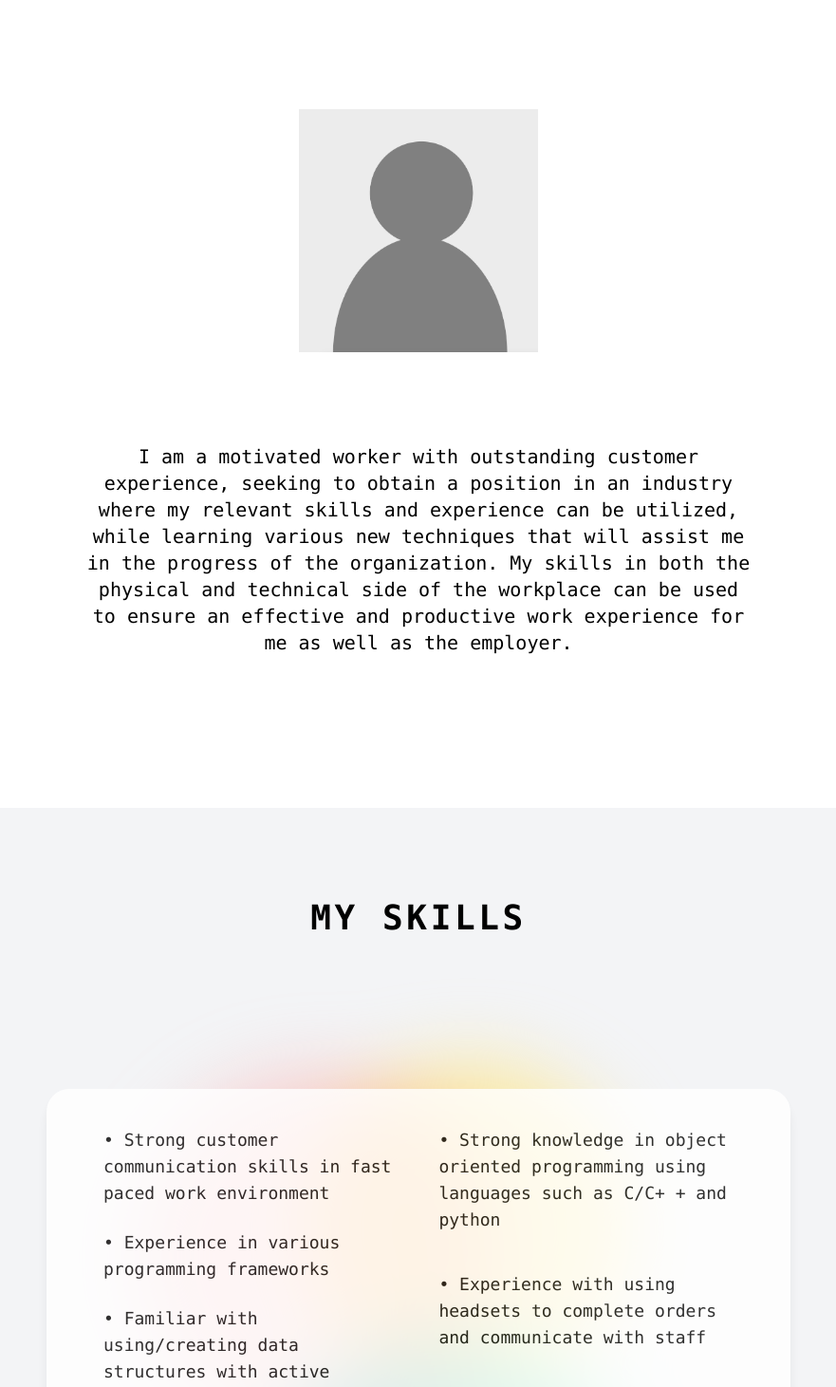
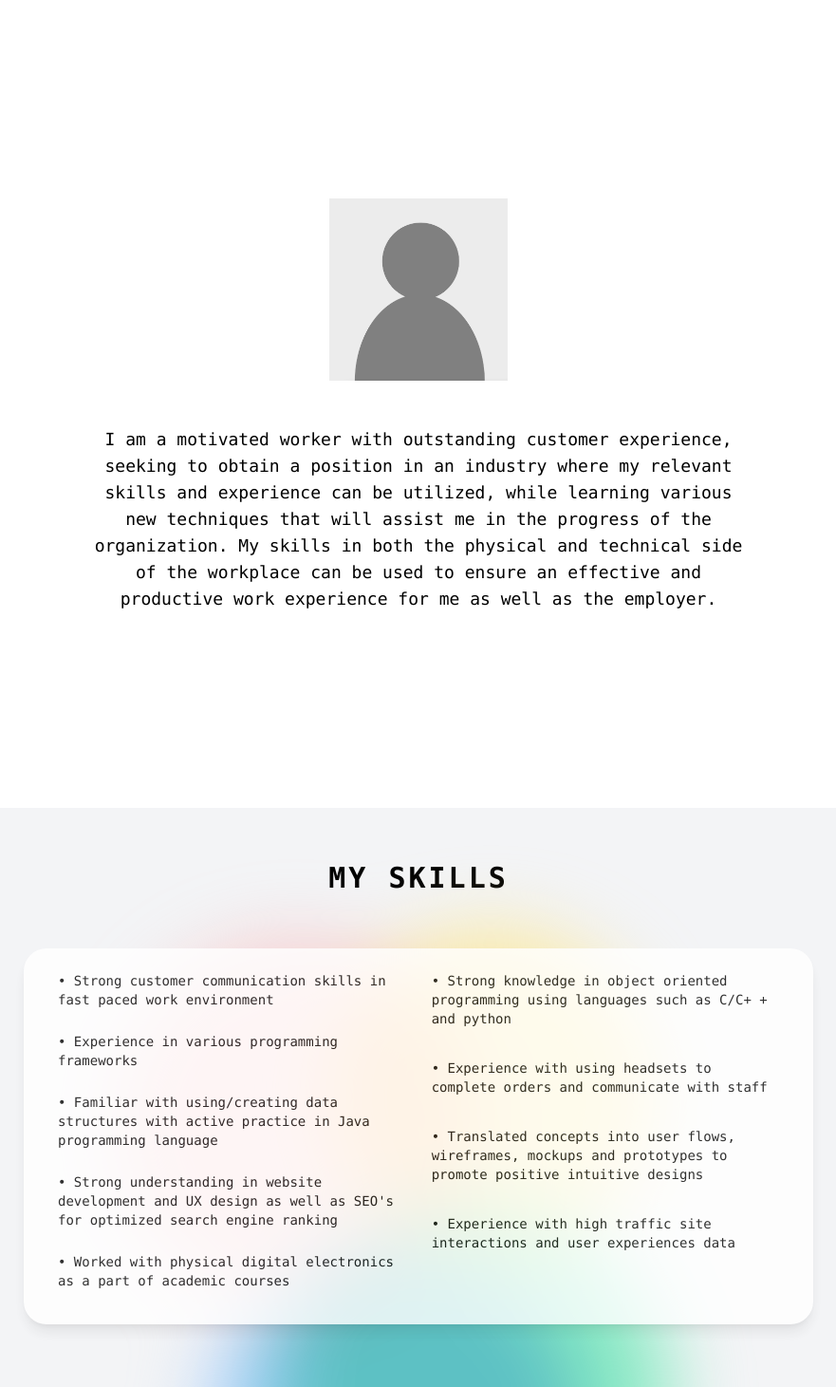
Before and after one commit to arvinbenipal/my_website, a React (Create React App) app: page / in a window 1280 px wide. Shown: the part 749-2210 px from the top of the page at 95% size, without its empty margins (199-1080 px from the left). Built offline with nearby package versions, Linux system fonts and the light colour scheme.

Commit message:
fixed for mobile

```diff
--- a/src/components/Content.js
+++ b/src/components/Content.js
@@ -3,13 +3,13 @@ import ImageOne from "../images/Profilepic.png"
 
 const Content = () => {
     return (
-            <div className="h-screen flex flex-col justify-center">
+            <div id="Content" className="h-screen flex flex-col justify-center">
                 <div classname= "lg:grid lg:grid-cols-2">
-                    <div id="Content">
-                        <img alt="car" className="mx-auto h-64" src={ImageOne} />
+                    <div >
+                        <img alt="car" className="mx-auto h-40 md:h-48" src={ImageOne} />
                     </div>
                     <div >
-                        <h1 className="p-24 md:px-48 lg:px-72 font-mono text-center lg:text-xl md:text-lg test-sm">
+                        <h1 className="p-12 md:px-48 lg:px-72 font-mono text-center lg:text-lg md:text-md text-xs">
                             I am a motivated worker with outstanding customer experience,
                             seeking to obtain a position in an industry where my relevant
                             skills and experience can be utilized, while learning various
--- a/src/components/Hero.js
+++ b/src/components/Hero.js
@@ -5,11 +5,11 @@ import Image from "../images/down.png"
 const Hero = () => {
     return (
         <div id="test" className="h-screen font-mono bg-black lg:bg-white flex flex-col justify-center items-center">
-            <h1 className="text-white lg:text-black lg:text-9xl text-6xl  mb-14">Arvin Benipal
+            <h1 className="text-white lg:text-black lg:text-9xl text-5xl  mb-14">Arvin Benipal
             </h1>
 
             <Link to="Content" smooth="true" duration="800">
-                <img alt="down-arrow" className="absolute bottom-12 h-6 animate-bounce" src={Image}/>
+                <img alt="down-arrow" className="flex h-6 animate-bounce" src={Image}/>
             </Link>
         </div>
 
--- a/src/pages/contact.js
+++ b/src/pages/contact.js
@@ -2,13 +2,13 @@ import React from 'react'
 
 const contact = () => {
     return (
-        <div id="Contact" className="h-screen bg-gray-100">
+        <div id="Contact" className="overflow-hidden h-screen bg-gray-100">
 
             <div className="flex justify-center">
-                <h1 className="text-4xl font-bold text-black font-mono py-24 tracking-widest"> Contact</h1>
+                <h1 className="text-3xl font-bold text-black font-mono pt-10 pb-6 tracking-widest"> Contact</h1>
             </div>
 
-            <div className="flex justify-center pt-24 font-mono text-sm">
+            <div className="flex justify-center pt-4 font-mono text-xs">
 
                 <div className="bg-blue-400 max-w-4xl p-8 rounded-3xl opacity-80">
                     <div className="py-5">
@@ -21,7 +21,7 @@ const contact = () => {
                         <input className="w-full p-3 pb-28 placeholder-gray-400 tracking-wider" placeholder="Message"></input>
                     </div>
                     <div className="py-5">
-                        <button className="bg-black text-white p-3 px-48 rounded-full w-full hover:bg-gray-800">Send</button>
+                        <button className="bg-black text-white p-3 px-36 md:px-48 rounded-full w-full hover:bg-gray-800">Send</button>
                     </div>
                 </div>
 
--- a/src/pages/menu.js
+++ b/src/pages/menu.js
@@ -2,9 +2,9 @@ import React from 'react'
 
 const Menu = () => {
     return (
-        <div className="h-screen overflow-hidden px-14 bg-gray-100">
+        <div className="h-screen overflow-hidden px-8 bg-gray-100">
             <div className="flex justify-center">
-                <h1 className="text-4xl font-bold text-black font-mono py-24 tracking-widest"> MY SKILLS</h1>
+                <h1 className="text-3xl font-bold text-black font-mono pt-14 tracking-widest"> MY SKILLS</h1>
             </div>
             <div className="relative w-full filter blur-2xl">
 
@@ -15,11 +15,11 @@ const Menu = () => {
 
             </div>
 
-            <div className="lg:px-48 pt-16">
+            <div className="lg:px-48 pt-8 md:pt-14">
 
 
-                <div className="flex p-10 bg-white rounded-3xl shadow-lg opacity-80">
-                    <ul className="font-mono text-sm lg:text-lg px-5">
+                <div className="flex p-6 bg-white rounded-3xl shadow-lg opacity-80">
+                    <ul className="font-mono text-xs lg:text-sm px-3">
                         <li className="pb-3">• Strong customer communication skills in fast paced work environment </li>
                         <li className="py-3">• Experience in various programming frameworks</li>
                         <li className="py-3">• Familiar with using/creating data structures with active practice in Java programming language</li>
@@ -27,11 +27,11 @@ const Menu = () => {
                         <li className="py-3">• Worked with physical digital electronics as a part of academic courses</li>
                     </ul>
 
-                    <ul className="font-mono text-sm lg:text-lg px-5">
-                        <li className="pb-5">• Strong knowledge in object oriented programming using languages such as C/C+ + and python </li>
-                        <li className="py-5">• Experience with using headsets to complete orders and communicate with staff</li>
-                        <li className="py-5">• Translated concepts into user flows, wireframes, mockups and prototypes to promote positive intuitive designs</li>
-                        <li className="py-5">• Experience with high traffic site interactions and user experiences data</li>
+                    <ul className="font-mono text-xs lg:text-sm px-3">
+                        <li className="pb-4">• Strong knowledge in object oriented programming using languages such as C/C+ + and python </li>
+                        <li className="py-4">• Experience with using headsets to complete orders and communicate with staff</li>
+                        <li className="py-4">• Translated concepts into user flows, wireframes, mockups and prototypes to promote positive intuitive designs</li>
+                        <li className="py-4">• Experience with high traffic site interactions and user experiences data</li>
                     </ul>
                 </div>
             </div>
```
